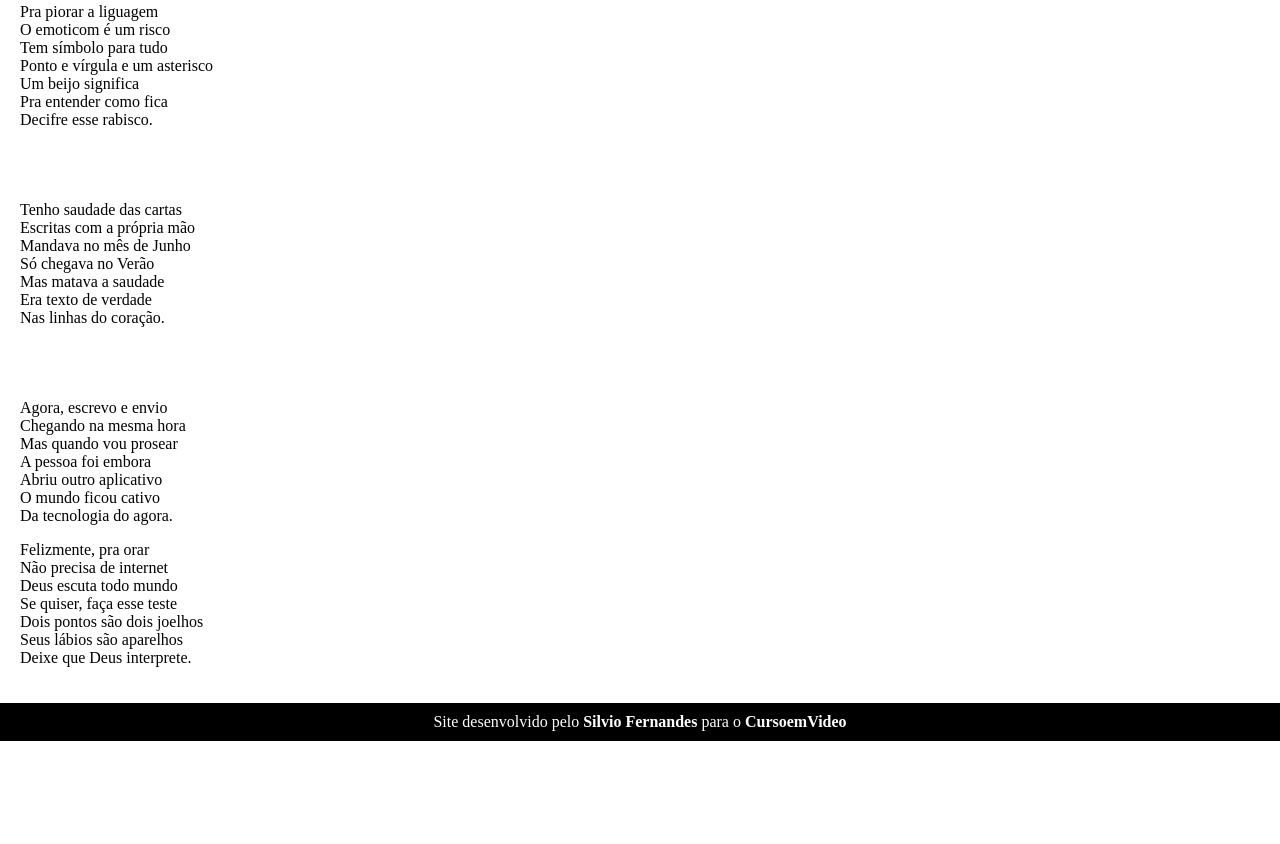
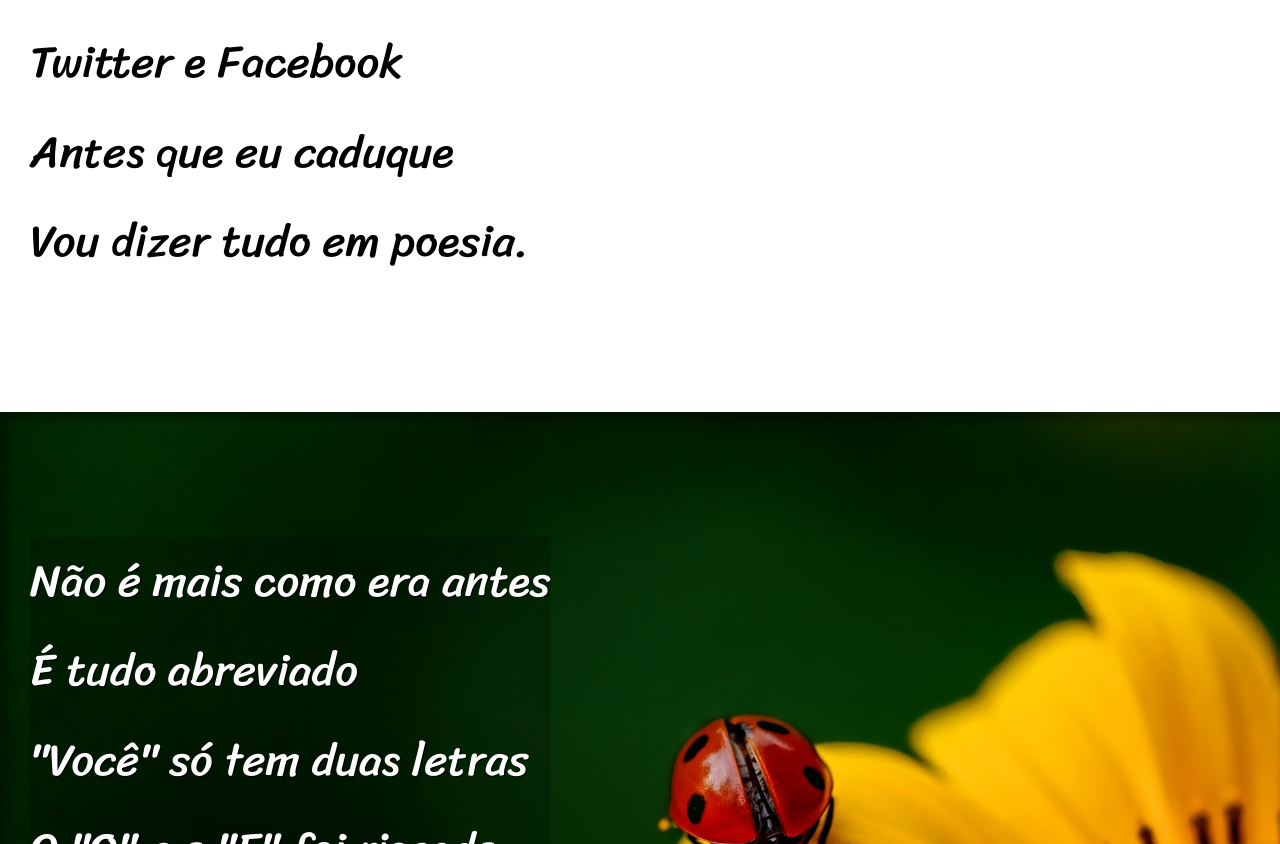
Before and after one commit to silvio1997/cordel_moderno-CV, a plain HTML site: page index.html in a window 1280 px wide. Shown: the part 756-1600 px from the top of the page. Before the commit the page ends 1497 px from the top, so only its background shows below. Drawn offline with Linux system fonts and the light colour scheme.

Commit message:
finalizado o projeto

```diff
--- a/index.html
+++ b/index.html
@@ -14,7 +14,7 @@
             Por <a href="https://www.recantodasletras.com.br/poesias/3186743" target="_blank" rel="external"><strong>Milton Duarte</strong></a>
         </p>
     </header>
-    <section>
+    <section class="normal">
         <p>
             Estou ficando cansado <br>
             Da tal tecnologia <br>
@@ -28,7 +28,7 @@
 
 
 
-    <section>
+    <section class="imagem" id="img01">
         <p>
             Não é mais como era antes <br>
             É tudo abreviado <br>
@@ -41,7 +41,7 @@
     </section>
 
 
-    <section>
+    <section class="normal">
         <p>
             Arroba agora não pesa <br>
             É parte de um endereço <br>
@@ -62,7 +62,7 @@
         </p>
     </section>
 
-    <section>
+    <section class="imagem" id="img02">
         <p>
             Tenho saudade das cartas <br>
             Escritas com a própria mão <br>
@@ -74,7 +74,7 @@
         </p>
     </section>
 
-    <section>
+    <section class="normal">
         <p>
             Agora, escrevo e envio <br>
             Chegando na mesma hora <br>
@@ -95,7 +95,7 @@
         </p>
     </section>
     <footer>
-        <p>Site desenvolvido pelo <a href="https://github.com/silvio1997" target="_blank">Silvio Fernandes</a> para o <a href="https://www.cursoemvideo.com" target="_blank">CursoemVideo</a></p>
+        <p>Site Desenvolvido por <a href="https://github.com/silvio1997" target="_blank">Silvio Fernandes</a> para o <a href="https://www.cursoemvideo.com" target="_blank">CursoemVideo</a></p>
     </footer>
 </body>
 </html>
--- a/style.css
+++ b/style.css
@@ -1,9 +1,10 @@
 @charset "UTF-8";
 
-@import url('https://fonts.googleapis.com/css2?family=Passion+One:wght@400;700&display=swap');
+@import url('https://fonts.googleapis.com/css2?family=Passion+One:wght@400;700&family=Sriracha&display=swap');
 
 body{
     margin: 0px;
+    background-color: aliceblue;
 }
 
 a:hover{
@@ -11,16 +12,18 @@ a:hover{
 }
 
 header{
-    font-family: 'Passion One', cursive;
     text-align: center;
     background-color: black;
     color: white;
     padding: 50px;
+    font-family: Arial, Helvetica, sans-serif;
 }
 
 header h1{
     margin: 0px;
-
+    font-family: 'Passion one',cursive;
+    font-variant: small-caps;
+    font-size: 10vw;
 }
 
 header a{
@@ -34,7 +37,40 @@ header p{
 }
 
 section{
-    padding: 20px;
+    padding-top: 10vh;
+    padding-bottom: 10vh;
+    line-height: 2em;
+    padding-left: 30px;
+    font-family: 'Sriracha', cursive;
+    font-size: 3.5vw;
+}
+.normal{
+    background-color: white;
+}
+
+.imagem{
+    background-color: rgb(70, 70, 70);
+    color: white;
+    box-shadow: inset 5px 5px 8px 3px rgba(0, 0, 0, 0.322);
+}
+
+.imagem p{
+    display: inline-block;
+    background-color: rgba(0, 0, 0, 0.199);
+    text-shadow: 1px 1px 0px black;
+}
+#img01{
+    background-image: url(imagens/background001.jpg);
+    background-position: right center;
+    background-attachment: fixed;
+    background-size: cover;
+}
+#img02{
+    background-image: url(imagens/background002.jpg);
+    background-position: center;
+    background-attachment: fixed;
+    background-size: cover;
+
 }
 
 footer{
@@ -42,6 +78,7 @@ footer{
     background-color: black;
     color: white;
     padding: 10px;
+    font-family: Arial, Helvetica, sans-serif;
 }
 footer p{
     margin: 0px;
```
